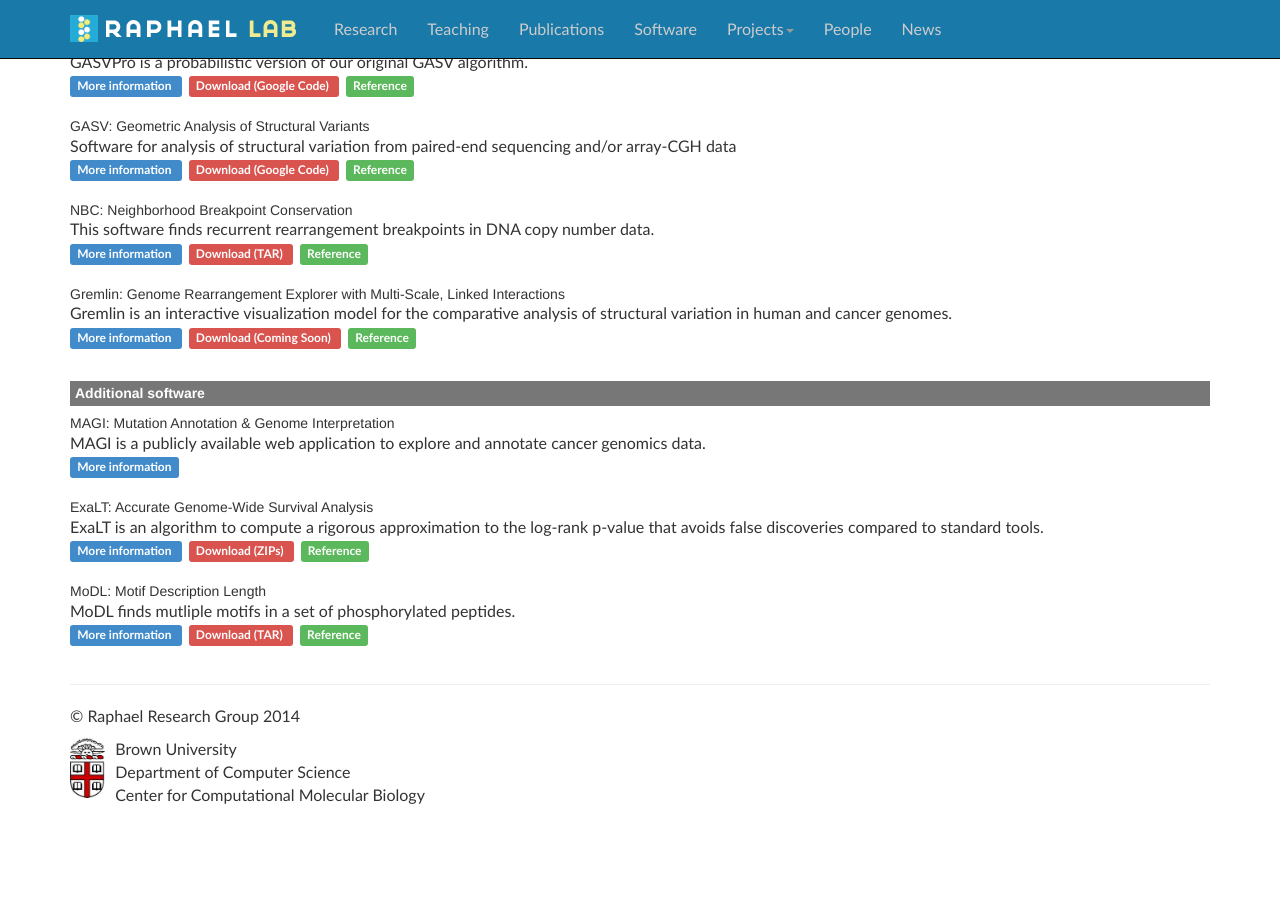
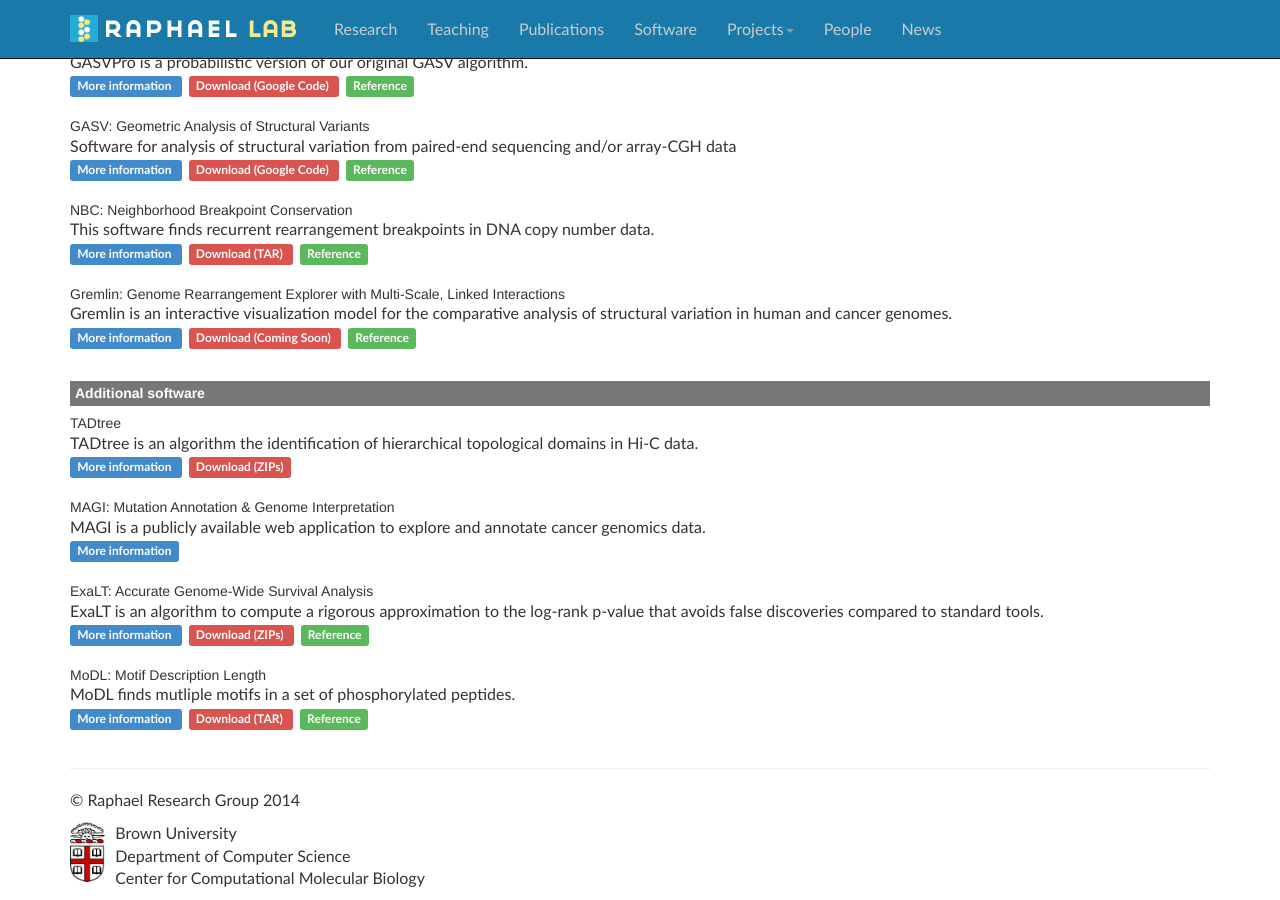
Before and after one commit to raphael-group/raphael-group.github.io, a Jekyll site: the page built from software/index.md, in a window 1280 px wide and 900 px high, scrolled down 1198 px. Built offline with Jekyll 4.4.1, drawn with Linux system fonts in a browser that asks for light colours; nearby versions of some CDN libraries; Markdown is read by kramdown in place of the engine named in the settings; comment, search, counter and statistics services are not loaded; before the commit the page ends 2014 px from its top, so only the background shows below that.

Commit message:
add tadtree

```diff
--- a/_layouts/default.html
+++ b/_layouts/default.html
@@ -37,7 +37,8 @@
                             <li><a href="{{ site.url }}/software">Software</a></li>
                             <li class="dropdown"><a href="#" class="dropdown-toggle" data-toggle="dropdown">Projects<b class="caret"></b></a>
                                 <ul class="dropdown-menu">
-				<li><a href="{{ site.url }}/projects/ancestree">AncesTree</a></li>
+                                    <li><a href="{{ site.url }}/projects/tadtree">TADtree</a></li>
+                    				<li><a href="{{ site.url }}/projects/ancestree">AncesTree</a></li>
                                     <li><a href="{{ site.url }}/projects/comet">CoMEt</a></li>
                                     <li><a href="{{ site.url }}/projects/hotnet2">HotNet2</a></li>
                                     <li><a href="{{ site.url }}/projects/survival">Survival Analysis</a></li>
--- a/software/index.md
+++ b/software/index.md
@@ -271,6 +271,18 @@ Gremlin is an interactive visualization model for the comparative analysis of st
 
 ###Additional software
 
+#####TADtree
+TADtree is an algorithm the identification of hierarchical topological domains in Hi-C data.
+
+<span class="label label-primary">
+	<a href="/projects/tadtree">More information</a>
+</span>
+<span class="label label-danger">
+	<a href="/projects/tadtree#download">Download (ZIPs)</a>
+</span>
+
+<br/>
+
 #####MAGI: Mutation Annotation & Genome Interpretation
 MAGI is a publicly available web application to explore and annotate cancer genomics data.
 
```
Also changed, not shown: projects/tadtree/index.md (added, +18 -0 lines), projects/tadtree/tadtree-overview.jpg (added).
